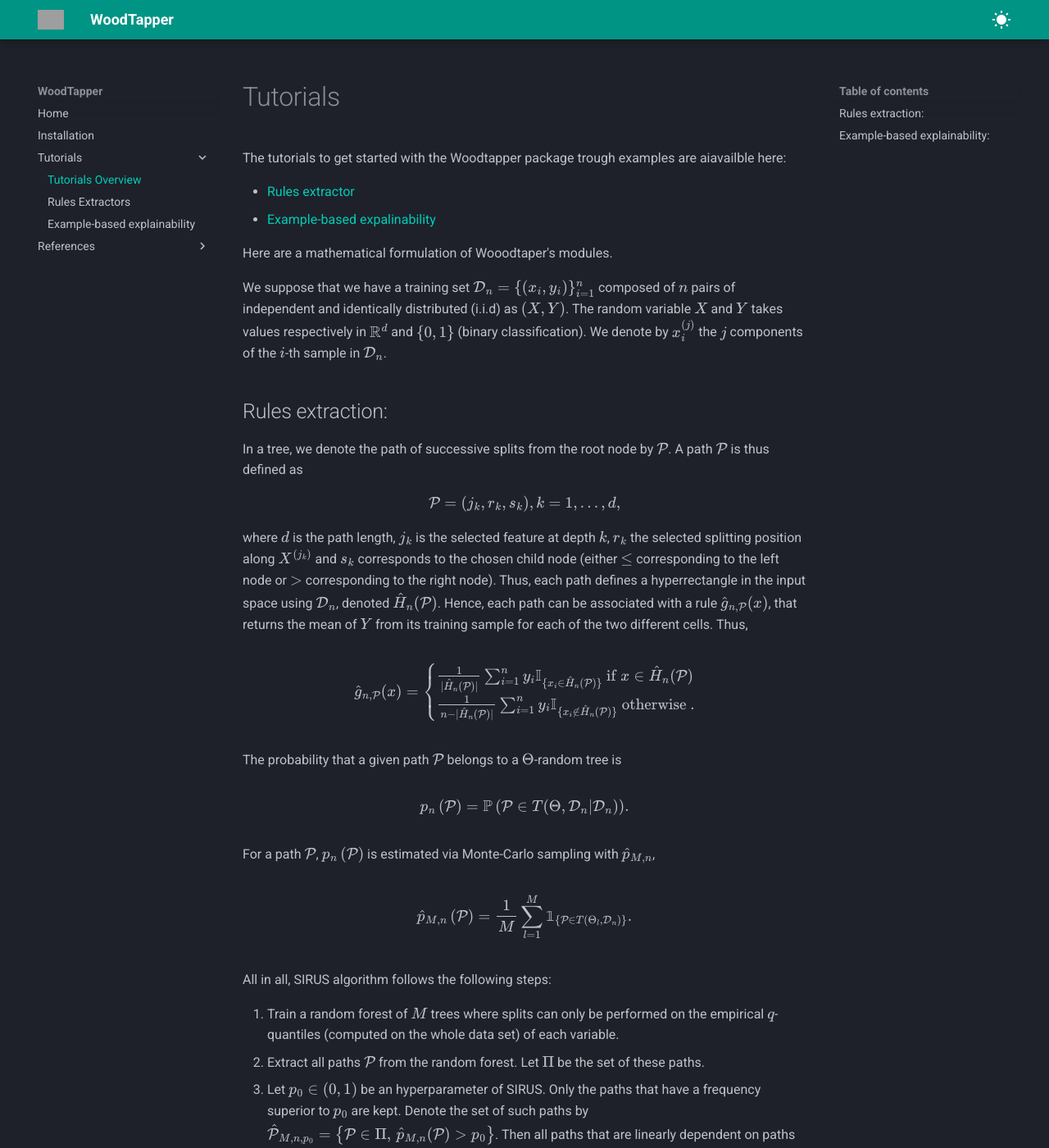
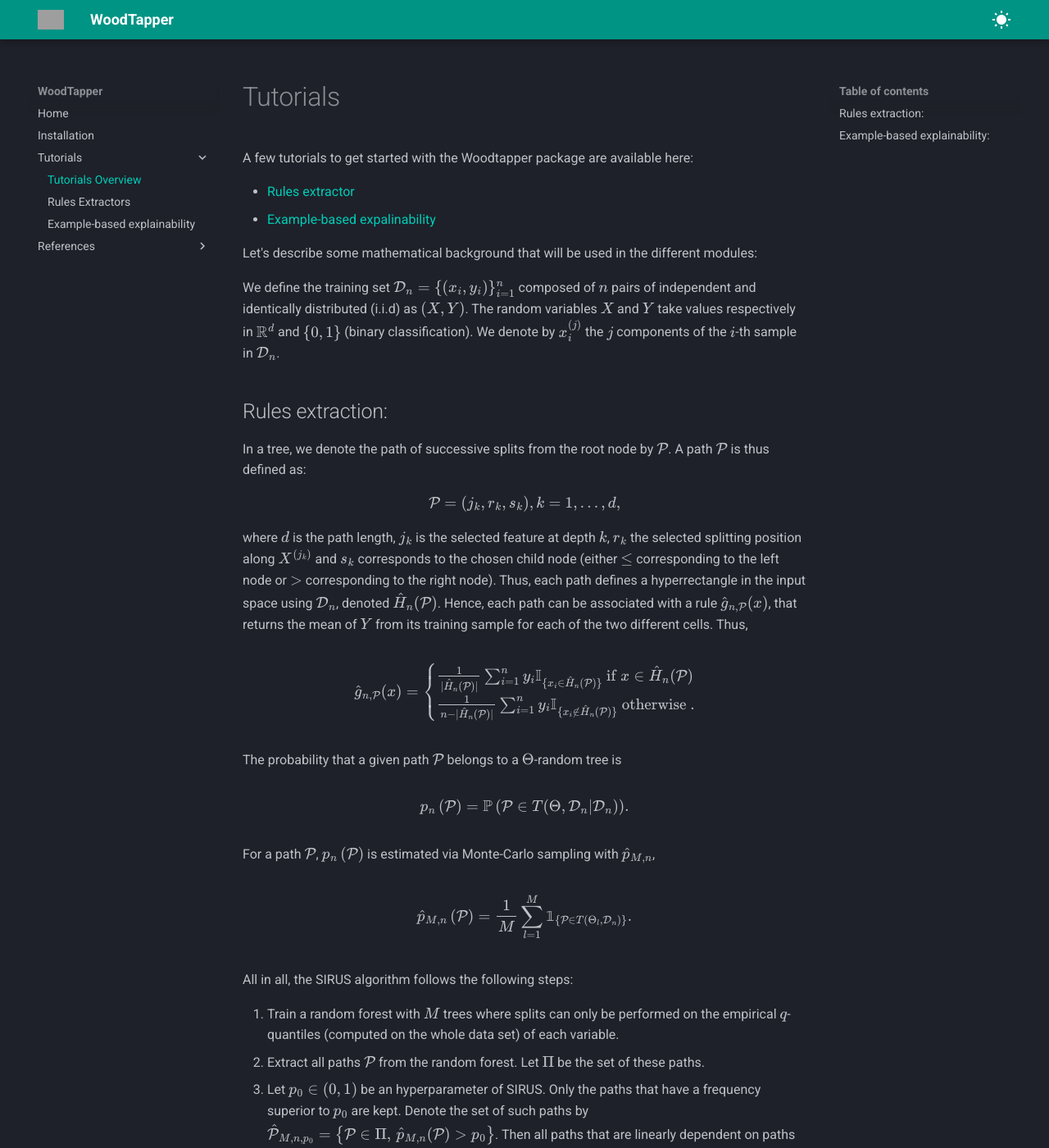
Before and after one commit to artefactory/woodtapper, an MkDocs documentation site: the page built from docs/0_tutorials.md, in a window 1280 px wide and 1400 px high. Shown: the whole window at 82% size. Built offline with MkDocs 1.6.1 and Material for MkDocs 9.7.7, drawn with Linux system fonts in a browser that asks for light colours; grey boxes are pictures that could not be loaded.

Commit message:
Update 0_tutorials.md

```diff
--- a/docs/0_tutorials.md
+++ b/docs/0_tutorials.md
@@ -1,18 +1,18 @@
 # Tutorials
 
- The tutorials to get started with the Woodtapper package trough examples are aiavailble here:
+ A few tutorials to get started with the Woodtapper package are available here:
 
   - [Rules extractor](1_tutorials.md)
   - [Example-based expalinability](2_tutorials_example_exp.md)
 
-Here are a mathematical formulation of Wooodtaper's modules.
+Let's describe some mathematical background that will be used in the different modules:
 
-We suppose that we have a training set $\mathcal{D}_{n}=\{(x_i,y_i)\}_{i=1}^{n}$ composed of $n$ pairs of independent and identically distributed (i.i.d) as $(X, Y)$. The random variable $X$ and $Y$  takes values respectively in $\mathbb{R}^d$ and $\{0,1\}$ (binary classification). We denote by $x_i^{(j)}$ the $j$ components of the $i$-th sample in $\mathcal{D}_n$.
+We define the training set $\mathcal{D}_{n}=\{(x_i,y_i)\}_{i=1}^{n}$ composed of $n$ pairs of independent and identically distributed (i.i.d) as $(X, Y)$. The random variables $X$ and $Y$ take values respectively in $\mathbb{R}^d$ and $\{0,1\}$ (binary classification). We denote by $x_i^{(j)}$ the $j$ components of the $i$-th sample in $\mathcal{D}_n$.
 
 ## Rules extraction:
 
 
-In a tree, we denote the path of successive splits from the root node by $\mathcal{P}$. A path $\mathcal{P}$ is thus defined as
+In a tree, we denote the path of successive splits from the root node by $\mathcal{P}$. A path $\mathcal{P}$ is thus defined as:
 $$
     \mathcal{P} = \{(j_k,r_k,s_k), k=1, \dots, d\},
 $$
@@ -35,10 +35,10 @@ For a path $\mathcal{P}$, $p_n\left(\mathcal{P}\right)$ is estimated via Monte-C
 
 $$\hat{p}_{M,n}\left(\mathcal{P}\right) = \frac{1}{M} \sum_{l=1}^{M} \mathbb{1}_{\{\mathcal{P} \in T(\Theta_l,\mathcal{D}_n)\}}.$$
 
-All in all, SIRUS algorithm follows the following steps:
+All in all, the SIRUS algorithm follows the following steps:
 
 
-1. Train a random forest of $M$ trees where splits can only be performed on the empirical $q$-quantiles (computed on the whole data set) of each variable.
+1. Train a random forest with $M$ trees where splits can only be performed on the empirical $q$-quantiles (computed on the whole data set) of each variable.
 2. Extract all paths $\mathcal{P}$ from the random forest. Let $\Pi$ be the set of these  paths.
 3. Let $p_0 \in (0,1)$ be an hyperparameter of SIRUS. Only the paths that have a frequency superior to $p_0$ are kept. Denote the set of such paths by $\hat{\mathcal{P}}_{M,n,p_0} = \left\{ \mathcal{P} \in \Pi, \, \hat{p}_{M,n}(\mathcal{P}) > p_0\right\}$. Then all paths that are linearly dependent on paths with higher $\hat{p}_{M,n}$ are removed from $\hat{\mathcal{P}}_{M,n,p_0}$.
 
```
